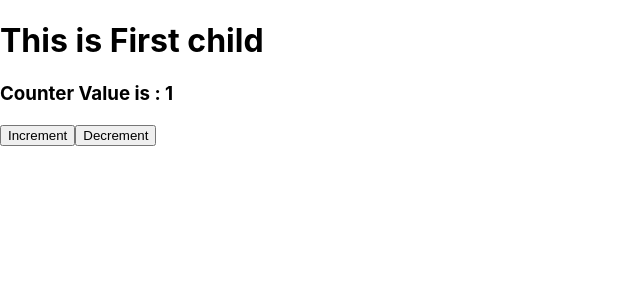
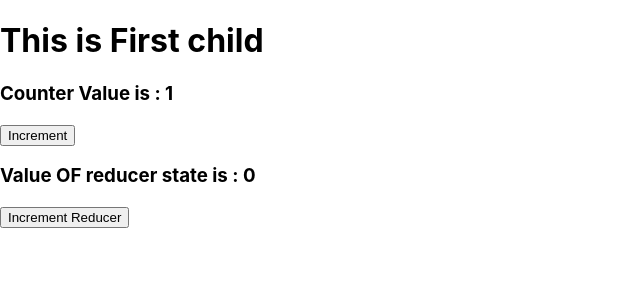
Before and after one commit to Salman-Raza-stack/first_app, a React (Create React App) app: page / in a window 1280 px wide. Shown: the top 300 px of the page, without its empty margins (0-640 px from the left). Built offline with nearby package versions, Linux system fonts and the light colour scheme.

Commit message:
Counter Context and Reducer

```diff
--- a/src/Child.js
+++ b/src/Child.js
@@ -15,13 +15,6 @@
       >
         Increment
       </button>
-      <button
-        onClick={() => {
-          counterValue[1](--counterValue[0]);
-        }}
-      >
-        Decrement
-      </button>
     </div>
   );
 };
--- /dev/null
+++ b/src/Child2.js
@@ -0,0 +1,13 @@
+import React, { useReducer } from "react";
+import CounterReducer from "./CounterReducer";
+const Child2 = () => {
+  let [state, dispatch] = useReducer(CounterReducer, 0);
+  console.log(state);
+  return (
+    <div>
+      <h3>Value OF reducer state is : {state}</h3>
+      <button onClick={() => dispatch("INCREMENT")}>Increment Reducer</button>
+    </div>
+  );
+};
+export default Child2;
--- /dev/null
+++ b/src/CounterReducer.js
@@ -0,0 +1,9 @@
+const counterReducer = (state, action) => {
+  switch (action) {
+    case "INCREMENT":
+      return state + 1;
+    default:
+      throw new Error();
+  }
+};
+export default counterReducer;
--- a/src/Parent.js
+++ b/src/Parent.js
@@ -1,7 +1,13 @@
 import React from "react";
 import Child from "./Child";
+import Child2 from "./Child2";
 
 const Parent = (props) => {
-  return <Child />;
+  return (
+    <div>
+      <Child />
+      <Child2 />
+    </div>
+  );
 };
 export default Parent;
```
